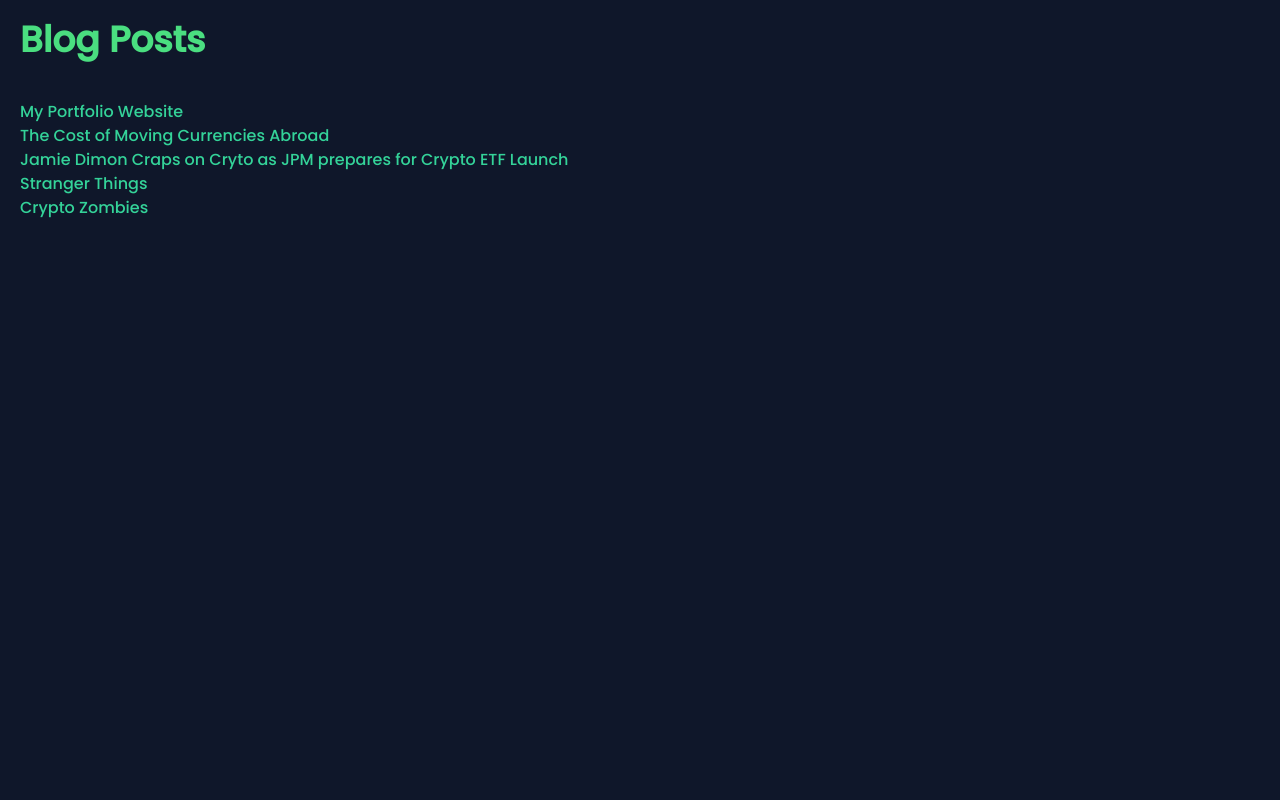
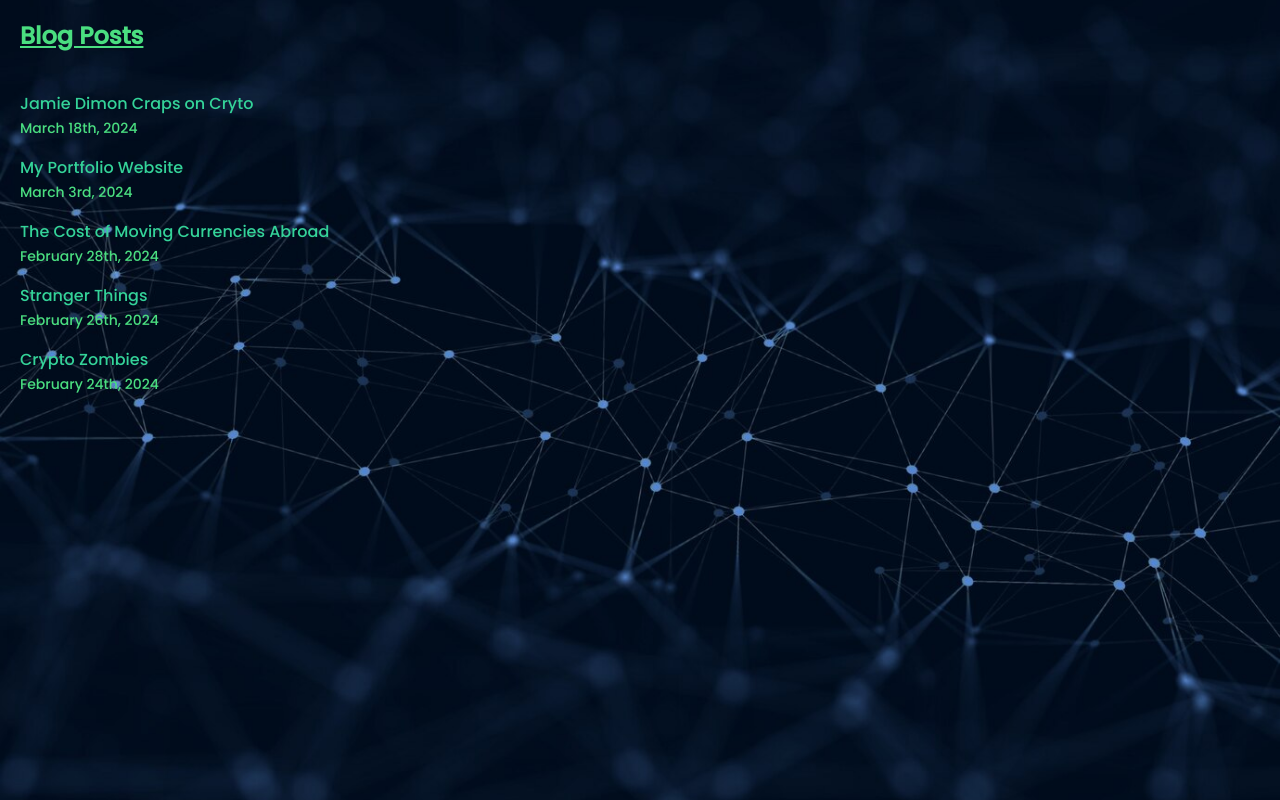
Before and after one commit to DanDo385/blog, a Next.js app: page /posts in a window 1280 px wide. Built offline with nearby package versions, Linux system fonts and the light colour scheme.

Commit message:
about 100 tiny formatting changes in 1 commit

```diff
--- a/_posts/jpm-etfs.md
+++ b/_posts/jpm-etfs.md
@@ -1,6 +1,6 @@
 ---
-title: "Jamie Dimon Craps on Cryto as JPM prepares for Crypto ETF Launch"
-date: "2024-02-27"
+title: "Jamie Dimon Craps on Cryto"
+date: "2024-03-18"
 ---
 Jamie Dimon, a notable figure in the financial world, has been vocal about his skepticism towards cryptocurrencies, citing concerns over their use in illegal activities such as money laundering, fraud, tax evasion, and funding illicit trades like sex trafficking. Amidst these criticisms, there's an observable rush among Wall Street giants, including JPMorgan, to secure regulatory green lights for launching their own Exchange-Traded Funds (ETFs).
 
--- a/_posts/my-portfolio-website.md
+++ b/_posts/my-portfolio-website.md
@@ -8,15 +8,14 @@ As I wrap up this project, my next goal is to complete my Solidity projects and
 
 This experience taught me several valuable lessons:
 
-Embracing projects slightly beyond my current skills was a powerful way to learn and grow.
+1. Embracing projects slightly beyond my current skills was a powerful way to learn and grow.
 
-A well-crafted portfolio website can truly differentiate you in a job market saturated with traditional resumes.
-The advancements in AI are so profound that they can simplify even complex development tasks, making certain libraries feel almost redundant. Interestingly, the initial 10% of the website's development consumed half of the time, but once over that hurdle, the momentum carried the remaining 90% at the same pace.
+2. A well-crafted portfolio website can truly differentiate you in a job market saturated with traditional resumes.
 
-For those new to web development, diving into next.js can significantly clean up and enhance your code, especially with features like routing, server-side rendering, and new tags like Head, Link, and Image.
+3. The advancements in AI are so profound that they can simplify even complex development tasks, making certain libraries feel almost redundant. Interestingly, the initial 10% of the website's development consumed half of the time, but once over that hurdle, the momentum carried the remaining 90% at the same pace.
 
-When working with AI tools, remember they tend to default to generating React code. Keeping a reminder to use next.js and tailwindcss can help steer the AI in the right direction.
+4. For those new to web development, diving into Next.js can significantly clean up and enhance your code, especially with features like routing, server-side rendering, and new tags like Head, Link, and Image.
 
-Despite the occasional frustrations of coding, the tools and resources available today, especially with AI, make it an exciting time to learn and enter the field.
+5. When working with AI tools, remember they tend to default to generating React code. Keeping a reminder to use next.js and tailwindcss can help steer the AI in the right direction. Despite the occasional frustrations of coding, the tools and resources available today, especially with AI, make it an exciting time to learn and enter the field.
 
 This journey has been a testament to the power of stepping out of your comfort zone and the endless possibilities that technology and a willingness to learn can unlock. I look forward to sharing more of my journey and the projects I've been working on with you. Stay tuned for the link to my portfolio website, and let's embrace the exciting, sometimes daunting, world of web development together.
--- a/components/CommentForm.jsx
+++ b/components/CommentForm.jsx
@@ -20,22 +20,22 @@ export default function CommentForm({ onSubmit }) {
   return (
     <form onSubmit={handleSubmit}>
       <div className="mb-4">
-        <label htmlFor="name" className="block text-sm font-medium text-gray-700">Name:</label>
+        <label htmlFor="name" className="block text-sm font-medium text-green-400">Name:</label>
         <input
           type="text"
           id="name"
           value={name}
           onChange={(e) => setName(e.target.value)}
-          className="mt-1 focus:ring-green-400 focus:border-green-400 block w-full shadow-sm sm:text-sm border-gray-300 rounded-md text-slate-900"
+          className="mt-1 focus:ring-green-400 focus:border-green-400 block w-full shadow-sm sm:text-sm border-green-400 rounded-md text-slate-900"
         />
       </div>
       <div className="mb-4">
-        <label htmlFor="comment" className="block text-sm font-medium text-gray-700">Comment:</label>
+        <label htmlFor="comment" className="block text-sm font-medium text-green-400">Comment:</label>
         <textarea
           id="comment"
           value={comment}
           onChange={(e) => setComment(e.target.value)}
-          className="mt-1 focus:ring-green-400 focus:border-green-400 block w-full shadow-sm sm:text-sm border-gray-300 rounded-md text-slate-900"
+          className="mt-1 focus:ring-green-400 focus:border-green-400 block w-full shadow-sm sm:text-sm border-green-400 rounded-md text-slate-900"
         />
       </div>
       <button
--- a/components/CommentList.jsx
+++ b/components/CommentList.jsx
@@ -1,5 +1,17 @@
 // components/CommentList.js
 export default function CommentList({ comments }) {
+  // Function to format date
+  const formatDate = (dateString) => {
+    const date = new Date(dateString);
+    const formatter = new Intl.DateTimeFormat('en-US', {
+      year: 'numeric',
+      month: 'long',
+      day: 'numeric',
+      timeZone: 'UTC', // Adjust time zone if necessary
+    });
+    return formatter.format(date);
+  };
+
   return (
     <div>
       <h3 className="font-bold text-lg mb-2">Comments</h3>
@@ -9,8 +21,9 @@ export default function CommentList({ comments }) {
         <ul className="list-disc ml-4">
           {comments.map((comment, index) => (
             <li key={index} className="mb-4">
-              <p className="text-gray-600">Comment:{comment.comment}</p>
-              <p className="text-sm text-gray-400">By: {comment.name}</p> {/* Ensure that name is included */}
+              <p className="text-green-400">{comment.comment}</p>
+              <p className="text-sm text-green-400">By: {comment.name}</p>
+              <p className="text-xs text-green-400">{formatDate(comment.createdAt)}</p>
             </li>
           ))}
         </ul>
--- a/components/PostList.jsx
+++ b/components/PostList.jsx
@@ -1,14 +1,30 @@
-// components/PostList.jsx
 import Link from 'next/link';
+
+function formatDate(dateString) {
+  const options = { year: 'numeric', month: 'long', day: 'numeric' };
+  const date = new Date(dateString);
+  let formattedDate = date.toLocaleDateString('en-US', options);
+
+  // Add the suffix (st, nd, rd, th)
+  const day = date.getDate();
+  let suffix = 'th';
+  if (day % 10 === 1 && day !== 11) suffix = 'st';
+  else if (day % 10 === 2 && day !== 12) suffix = 'nd';
+  else if (day % 10 === 3 && day !== 13) suffix = 'rd';
+
+  return formattedDate.replace(new RegExp(' ' + day), ` ${day}${suffix}`);
+}
 
 function PostList({ posts }) {
   return (
     <ul>
       {posts.map((post) => (
-        <li key={post.slug}>
-          <Link href={`/posts/${post.slug}`}>
+        <li key={post.slug} style={{ marginBottom: '1em' }}>
+          <Link href={`/posts/${post.slug}`} passHref>
             <span className="cursor-pointer">{post.title}</span>
           </Link>
+          <br />
+          <span className="text-sm">{formatDate(post.date)}</span>
         </li>
       ))}
     </ul>
--- a/pages/index.jsx
+++ b/pages/index.jsx
@@ -4,13 +4,13 @@ import Image from 'next/image';
 export default function Home() {
   return (
     <div className="max-w-4xl mx-auto px-4 py-8">
-      <h1 className="text-center text-3xl font-bold mb-4">C2DeFi</h1>
+      <h1 className="text-center text-3xl font-bold mb-4 underline">C2DeFi</h1>
       <p className="mb-4">
       Welcome to C2DeFI! My nane is Dan, and I spent a lucky 13 years in traditional finance and now am embarking journey into blockchain development. This blog is my platform to share insights, guide newcomers to blockchain, compare traditional and decentralized finance, and discuss the latest in web development and crypto trends. Join me in exploring the evolving landscape of finance and technology.
       </p>
       <div className="text-center">
         <Link href="/posts">
-          <span className="inline-block py-2 px-4 rounded">Explore Posts</span>
+          <span className="inline-block py-2 px-4 rounded  text-xl underline">Explore Posts</span>
         </Link>
       </div>
       <div className="mt-8 flex justify-center">
--- a/pages/posts.jsx
+++ b/pages/posts.jsx
@@ -13,8 +13,15 @@ export async function getStaticProps() {
 
 export default function PostsPage({ posts }) {
   return (
-    <div className="bg-slate-900 text-green-400 min-h-screen">
-      <h3 className="text-4xl font-semibold p-5">Blog Posts</h3>
+    <div
+      className="bg-slate-900 text-green-400 min-h-screen"
+      style={{
+        backgroundImage: 'url(/blockchaindots.jpg)',
+        backgroundSize: 'cover', // Cover the entire page
+        backgroundPosition: 'center', // Center the background image
+      }}
+    >
+      <h3 className="text-2xl font-semibold p-5 underline">Blog Posts</h3>
       <div className="p-5">
         <PostList posts={posts} />
       </div>
--- a/pages/posts/[slug].jsx
+++ b/pages/posts/[slug].jsx
@@ -50,15 +50,15 @@ export default function PostPage({ postData }) {
   return (
     <div className="container mx-auto px-4 py-8">
       <div className="max-w-2xl mx-auto">
-        <h1 className="text-3xl font-bold mb-4">{postData.title}</h1>
+        <h1 className="text-xl font-bold mb-4">{postData.title}</h1>
         <div
           className="prose lg:prose-xl"
           dangerouslySetInnerHTML={{ __html: postData.contentHtml }}
         />
         <hr className="my-8" />
-        <h2 className="text-xl font-bold mb-4">Comments</h2>
-        <CommentList comments={comments} /> {/* Render CommentList component */}
-        <CommentForm onSubmit={handleCommentSubmit} /> {/* Pass onSubmit handler to CommentForm */}
+
+        <CommentList comments={comments} />
+        <CommentForm onSubmit={handleCommentSubmit} />
       </div>
     </div>
   );
```
Also changed, not shown: public/blockchaindots.jpg (added), public/br.jpeg (added).
